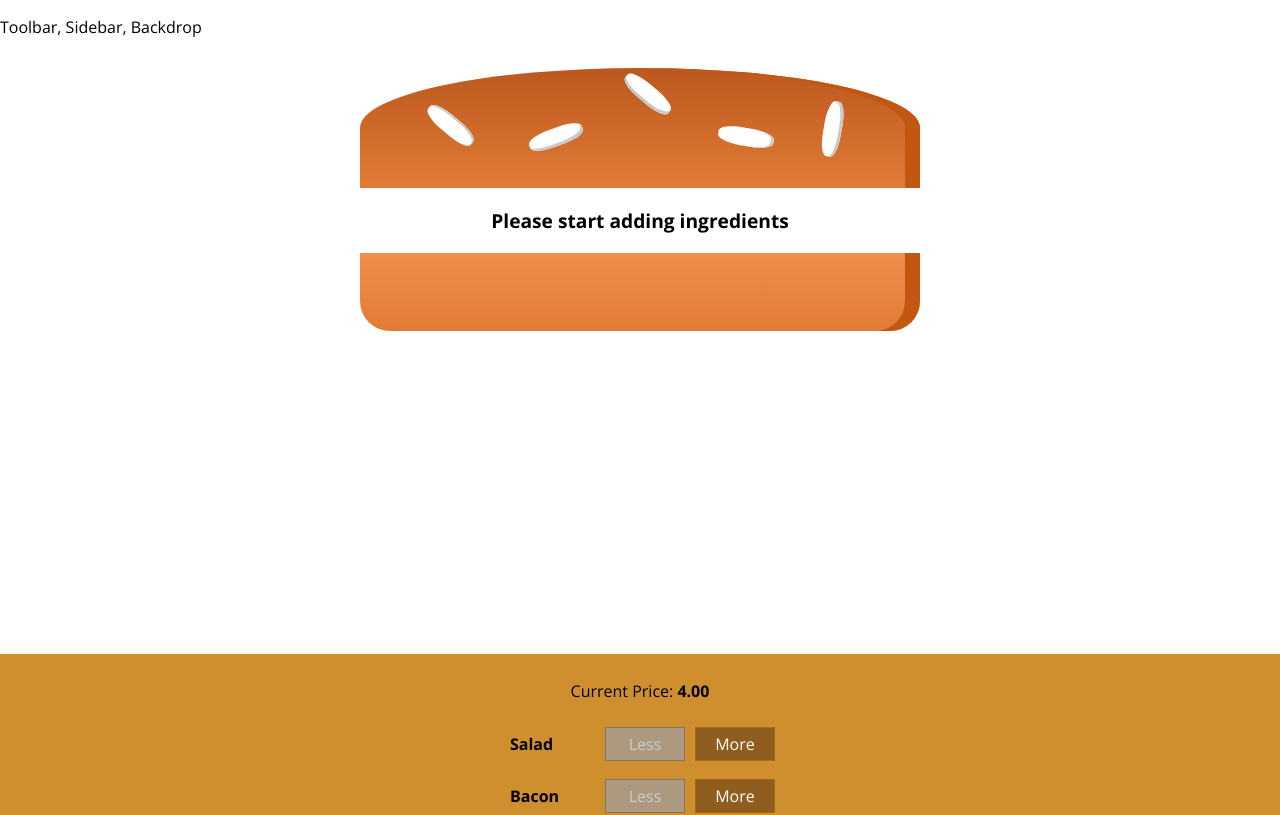
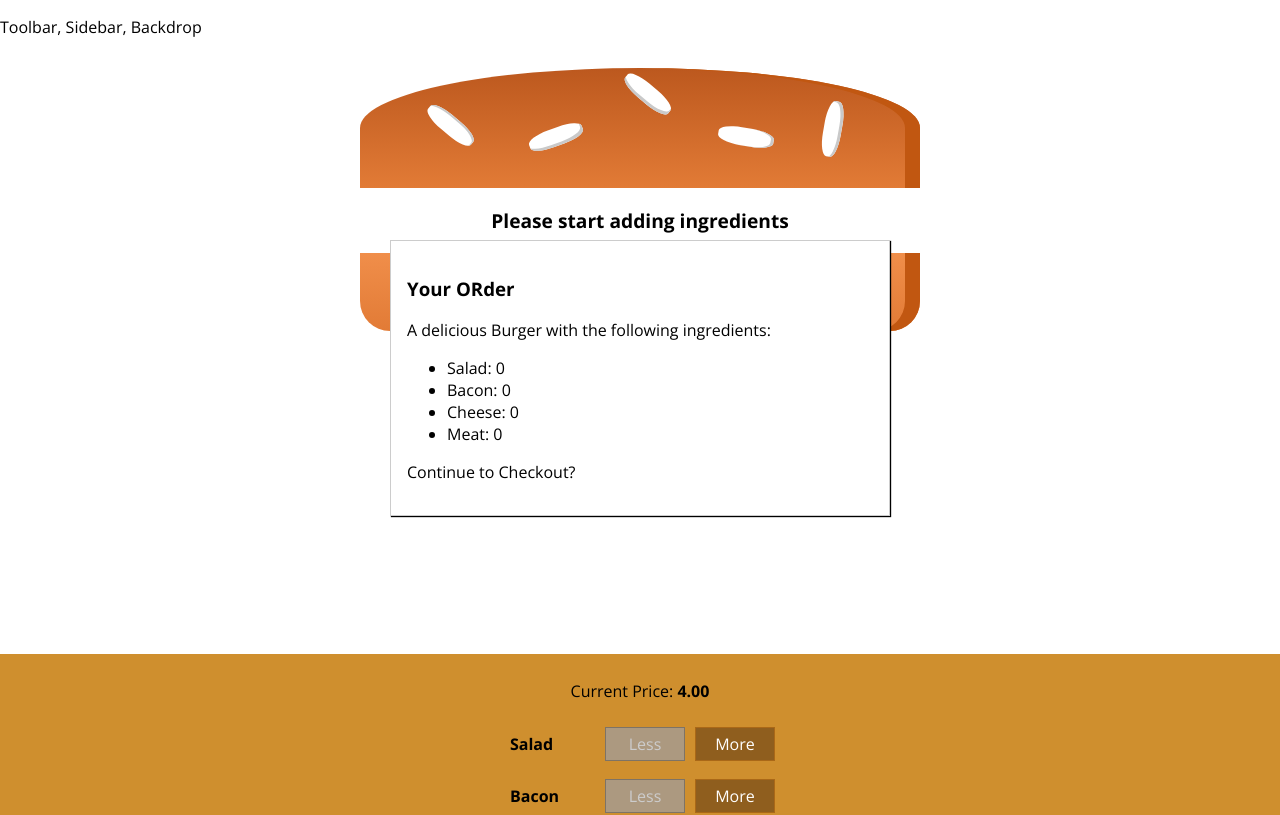
Before and after one commit to papawlo/burger-builder-app, a React app: page / in a window 1280 px wide. Shown: the top 815 px of the page. Built offline with nearby package versions, Linux system fonts and the light colour scheme.

Commit message:
137. Creating the Order Summary Modal

```diff
--- a/src/components/Burger/BurgerIngredient/BurgerIngredient.css
+++ b/src/components/Burger/BurgerIngredient/BurgerIngredient.css
@@ -111,3 +111,25 @@
     background: linear-gradient(#bf3813, #c45e38);
     margin: 2% auto;
 }
+
+
+.Meat,
+.Cheese,
+.Bacon,
+.Salad {
+    animation: enable 0.3s linear;
+}
+
+@keyframes enable {
+    0% {
+        transform: scale(1);
+    }
+
+    60% {
+        transform: scale(1.1);
+    }
+
+    100% {
+        transform: scale(1);
+    }
+}
--- a/src/components/Burger/BurgerIngredient/BurgerIngredient.js
+++ b/src/components/Burger/BurgerIngredient/BurgerIngredient.js
@@ -1,51 +1,46 @@
-import React, { Component } from 'react'
-import PropTypes from 'prop-types'
+import React, { Component } from 'react';
+import PropTypes from 'prop-types';
+
 import classes from './BurgerIngredient.css';
 
 class BurgerIngredient extends Component {
     render() {
         let ingredient = null;
+
         switch (this.props.type) {
             case ('bread-bottom'):
                 ingredient = <div className={classes.BreadBottom}></div>;
                 break;
             case ('bread-top'):
                 ingredient = (
-                    <div className={classes.BreadTop} >
+                    <div className={classes.BreadTop}>
                         <div className={classes.Seeds1}></div>
                         <div className={classes.Seeds2}></div>
                     </div>
                 );
                 break;
             case ('meat'):
-                ingredient = (
-                    <div className={classes.Meat}></div>
-                );
+                ingredient = <div className={classes.Meat}></div>;
+                break;
+            case ('cheese'):
+                ingredient = <div className={classes.Cheese}></div>;
+                break;
+            case ('bacon'):
+                ingredient = <div className={classes.Bacon}></div>;
                 break;
             case ('salad'):
-                ingredient = (
-                    <div className={classes.Salad}></div>
-                );
+                ingredient = <div className={classes.Salad}></div>;
                 break;
-            case ('bacon'):
-                ingredient = (
-                    <div className={classes.Bacon}></div>
-                );
-                break;
-            case ('cheese'):
-                ingredient = (
-                    <div className={classes.Cheese}></div>
-                );
-                break;
-            default: null;
+            default:
+                ingredient = null;
         }
+
         return ingredient;
     }
+}
 
+BurgerIngredient.propTypes = {
+    type: PropTypes.string.isRequired
 };
 
-BurgerIngredient.protoTypes = {
-    type: PropTypes.string.isRequired,
-}
-
 export default BurgerIngredient;
--- /dev/null
+++ b/src/components/Burger/OrderSummary/OrderSummary.js
@@ -0,0 +1,27 @@
+import React from 'react';
+
+import Aux from '../../../hoc/Auxiliary';
+
+const orderSummary = (props) => {
+    const ingredientSummary = Object.keys(props.ingredients)
+        .map(igKey => {
+            return (
+                <li key={igKey}>
+                    <span style={{ textTransform: 'capitalize' }}>{igKey}</span>: {props.ingredients[igKey]}
+                </li>
+            );
+        });
+
+    return (
+        <Aux>
+            <h3>Your ORder</h3>
+            <p>A delicious Burger with the following ingredients:</p>
+            <ul>
+                {ingredientSummary}
+            </ul>
+            <p>Continue to Checkout?</p>
+        </Aux>
+    );
+};
+
+export default orderSummary;
--- /dev/null
+++ b/src/components/UI/Modal/Modal.css
@@ -0,0 +1,20 @@
+.Modal {
+    position: fixed;
+    z-index: 500;
+    background-color: white;
+    width: 70%;
+    border: 1px solid #ccc;
+    box-shadow: 1px 1px 1px black;
+    padding: 16px;
+    left: 15%;
+    top: 30%;
+    box-sizing: border-box;
+    transition: all 0.3s ease-out;
+}
+
+@media (min-width: 600px) {
+    .Modal {
+        width: 500px;
+        left: calc(50% - 250px);
+    }
+}
--- /dev/null
+++ b/src/components/UI/Modal/Modal.js
@@ -0,0 +1,10 @@
+import React from 'react'
+import classes from './Modal.css'
+
+const modal = (props) => (
+    <div className={classes.Modal}>
+        {props.children}
+    </div>
+);
+
+export default modal;
--- a/src/containers/BurgerBuilder/BurgerBuilder.js
+++ b/src/containers/BurgerBuilder/BurgerBuilder.js
@@ -2,7 +2,8 @@
 import Aux from '../../hoc/Auxiliary';
 import Burger from '../../components/Burger/Burger';
 import BuildControls from '../../components/Burger/BuildControls/BuildControls';
-
+import Modal from '../../components/UI/Modal/Modal';
+import OrderSummary from '../../components/Burger/OrderSummary/OrderSummary';
 
 const INGREDIENT_PRICES = {
     salad: 0.5,
@@ -30,8 +31,6 @@
         const sum = Object.keys(ingredients).map(igKey => {
             return ingredients[igKey];
         }).reduce((sum, el) => { return sum + el; }, 0);
-
-        console.log("BurgerBuilder -> updatePurchaseState -> sum", sum)
         this.setState({ purchaseable: sum > 0 })
     }
 
@@ -79,6 +78,11 @@
         return (
             <div>
                 <Aux>
+                    <Modal >
+                        <OrderSummary ingredients={this.state.ingredients}>
+
+                        </OrderSummary>
+                    </Modal>
                     <Burger ingredients={this.state.ingredients} />
                     <BuildControls
                         ingredientAdded={this.addIngredientHandler}
```
Also changed, not shown: src/components/UI/Backdrop/Backdrop.js (added, +10 -0 lines).
